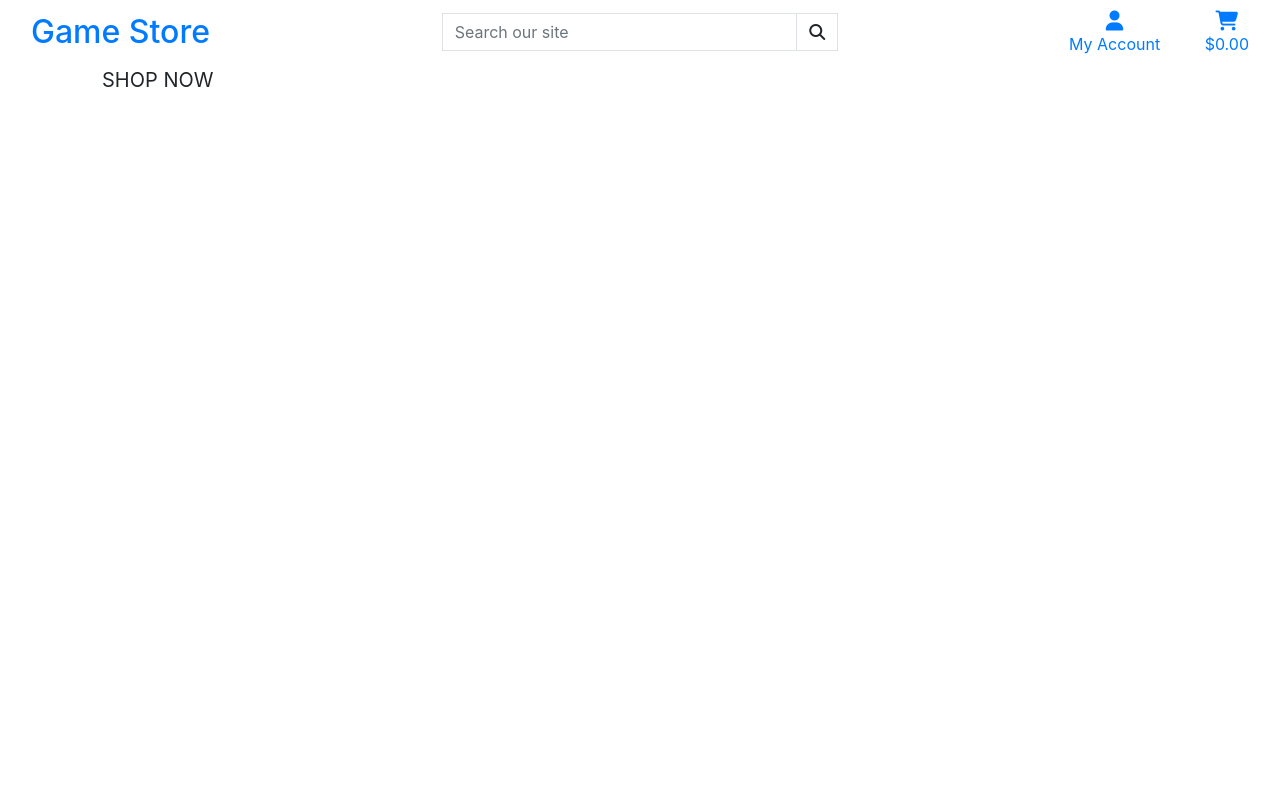
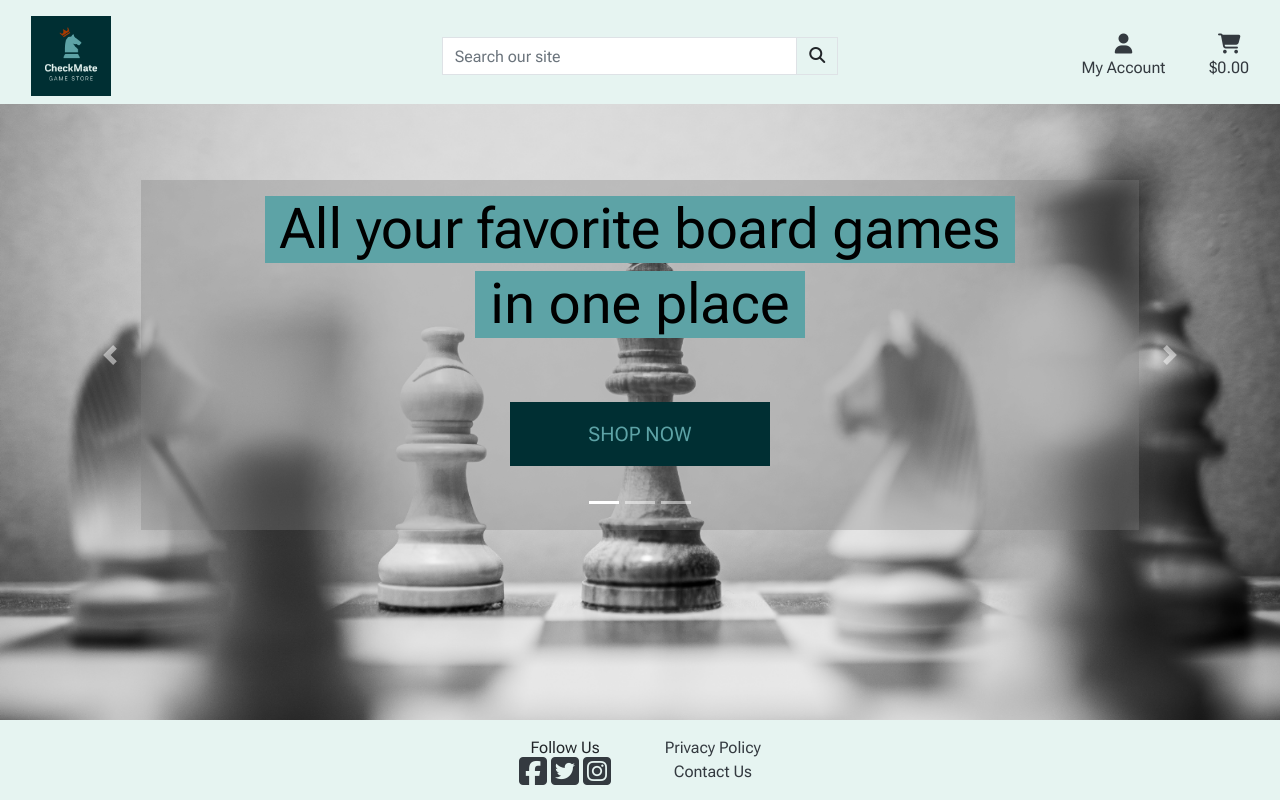
Before and after one commit to vit718/CheckMate-GameStore_Django, a Django app: page / in a window 1280 px wide. Run offline with Django 3.2, Linux system fonts and the light colour scheme; some libraries are stand-ins or nearby versions.

Commit message:
Added navbar, footer and carousel to home page

```diff
--- a/game_store/settings.py
+++ b/game_store/settings.py
@@ -146,6 +146,10 @@ USE_TZ = True
 # https://docs.djangoproject.com/en/3.2/howto/static-files/
 
 STATIC_URL = '/static/'
+STATICFILES_DIRS = (os.path.join(BASE_DIR, 'static'),)
+
+MEDIA_URL = '/media/'
+MEDIA_ROOT = os.path.join(BASE_DIR, 'media')
 
 # Default primary key field type
 # https://docs.djangoproject.com/en/3.2/ref/settings/#default-auto-field
--- a/game_store/urls.py
+++ b/game_store/urls.py
@@ -15,9 +15,11 @@ Including another URLconf
 """
 from django.contrib import admin
 from django.urls import path, include
+from django.conf import settings
+from django.conf.urls.static import static
 
 urlpatterns = [
     path('admin/', admin.site.urls),
     path('accounts/', include('allauth.urls')),
     path('', include('home.urls')),
-]
+] + static(settings.MEDIA_URL, document_root=settings.MEDIA_ROOT)
--- a/home/templates/home/index.html
+++ b/home/templates/home/index.html
@@ -11,17 +11,67 @@
 {% endblock %}
 
 {% block content %}
-<div class="container h-100">
-    <div class="row h-100">
-        <div class="col-7 col-md-6 my-auto">
-            <h1 class="display-4 logo-font text-black">
-            </h1>
-            <div class="my-5">
-                <h4>
-                    <a href="" class="shop-now-button btn btn-lg rounded-0 text-uppercase py-3">Shop Now</a>
-                </h4>
+<div class="w-100 p-3">
+    <div id="carouselExampleIndicators" class="carousel slide" data-ride="carousel">
+        <ol class="carousel-indicators">
+          <li data-target="#carouselExampleIndicators" data-slide-to="0" class="active"></li>
+          <li data-target="#carouselExampleIndicators" data-slide-to="1"></li>
+          <li data-target="#carouselExampleIndicators" data-slide-to="2"></li>
+        </ol>
+        <div class="carousel-inner">
+          <div class="carousel-item active">
+            <div class="container carousel-container h-100 py-3">
+                <div class="text-center">
+                    <h1 id="carousel-main-1" class="text-background display-4">
+                        All your favorite board games
+                    </h1>
+                </div>
+                <div class="text-center">
+                    <p id="carousel-main-2" class="text-background display-4">
+                        in one place
+                    </p>
+                </div>
+                <div class="my-5">
+                    <h4 id="h4-btn">
+                        <a href="" id="shop-now-btn" class="btn shop-action-btn btn-lg rounded-0 text-uppercase py-3">Shop Now</a>
+                    </h4>
+                </div>
             </div>
+          </div>
+          <div class="carousel-item">
+            <div class="container carousel-container h-100 py-3 text-center">
+                <h1 class="text-background display-5 text-black">
+                    On Sale!
+                </h1>
+                <div class="my-5">
+                    <h4 id="h4-btn">
+                        <a href="" class="btn shop-action-btn btn-lg rounded-0 text-uppercase py-3">Shop Now</a>
+                    </h4>
+                </div>
+            </div>
+          </div>
+          <div class="carousel-item">
+            <div class="container carousel-container h-100 py-3 text-center">
+                <h1 class="display-5 text-black text-background">
+                    Recently Added!
+                </h1>
+                <div class="my-5">
+                    <h4 id="h4-btn">
+                        <a href="" class="btn shop-action-btn btn-lg rounded-0 text-uppercase py-3">Shop Now</a>
+                    </h4>
+                </div>
+            </div>
+          </div>
         </div>
+        <a class="carousel-control-prev" href="#carouselExampleIndicators" role="button" data-slide="prev">
+          <span class="carousel-control-prev-icon" aria-hidden="true"></span>
+          <span class="sr-only">Previous</span>
+        </a>
+        <a class="carousel-control-next" href="#carouselExampleIndicators" role="button" data-slide="next">
+          <span class="carousel-control-next-icon" aria-hidden="true"></span>
+          <span class="sr-only">Next</span>
+        </a>
     </div>
 </div>
+
 {% endblock %}
--- /dev/null
+++ b/static/css/base.css
@@ -0,0 +1,101 @@
+@import url('https://fonts.googleapis.com/css2?family=Roboto+Flex:opsz,wght@8..144,400;8..144,700&display=swap');
+html {
+    height: 100%;
+}
+
+body {
+    background: url('/media/background_img2.png') no-repeat center center fixed;
+    background-size: cover;
+    height: calc(100vh - 164px);
+    font-family: 'Roboto Flex', sans-serif;
+}
+
+#logo-img {
+    height: 80px;
+    width: 80px;
+}
+
+#topnav {
+    background-color: #E6F4F1;
+}
+
+.carousel-container {
+    background-color: rgba(128, 128, 128, 0.336);
+}
+
+#shop-now-btn {
+    opacity: 0;
+}
+
+.shop-action-btn {
+    background: #002F33;
+    color: #5da3a6;
+    min-width: 260px;
+}
+
+.shop-action-btn:hover {
+    color: white;
+}
+
+.text-background {
+    background-color: #5da3a6;
+    display: inline-block;
+    padding-left: 15px;
+    padding-right: 15px;
+}
+
+#h4-btn {
+    text-align: center;
+}
+
+.text-black {
+    color: black;
+}
+
+.text-dark {
+    color #002F33;
+}
+
+#carousel-main-1, #carousel-main-2 {
+    opacity: 0;
+    text-align: center;
+    color: black;
+    background-color: #5da3a6;
+}
+
+footer {
+    background-color: #E6F4F1;
+}
+
+#footer {
+    display: inline-block;
+    padding: 0 25px;
+}
+
+#footer p {
+    margin-bottom: 0;
+}
+
+/* -------------------------------- Media Queries
+
+/* Slightly larger container on xl screens */
+@media (min-width: 1200px) {
+    .container {
+      max-width: 80%;
+    }
+}
+
+/* fixed top navbar only on medium and up */
+@media (min-width: 992px) {
+    .fixed-top-desktop-only {
+        position: fixed;
+        top: 0;
+        right: 0;
+        left: 0;
+        z-index: 1030;
+    }
+
+    .header-container {
+        padding-top: 164px;
+    }
+}
--- /dev/null
+++ b/static/js/base.js
@@ -0,0 +1,8 @@
+
+$("#carousel-main-1").delay(1500).animate({"opacity": "1"}, 700);
+
+$("#carousel-main-2").delay(2500).animate({"opacity": "1"}, 700);
+
+$("#shop-now-btn").delay(3500).animate({"opacity": "1"}, 700);
+
+$('.carousel').carousel({interval: 6000});
--- a/templates/base.html
+++ b/templates/base.html
@@ -15,8 +15,8 @@
 
     <!-- Bootstrap CSS -->
     {% block corecss %}
-        <script src="https://kit.fontawesome.com/56dd7abce3.js" crossorigin="anonymous"></script>
         <link rel="stylesheet" href="https://cdn.jsdelivr.net/npm/bootstrap@4.6.1/dist/css/bootstrap.min.css" integrity="sha384-zCbKRCUGaJDkqS1kPbPd7TveP5iyJE0EjAuZQTgFLD2ylzuqKfdKlfG/eSrtxUkn" crossorigin="anonymous">
+        <link rel="stylesheet" href="{% static 'css/base.css' %}">
     {% endblock %}
 
     {% block extra_css %}
@@ -24,7 +24,8 @@
 
     <!-- jquery script -->
     {% block corejs %}
-    <script src="https://cdn.jsdelivr.net/npm/jquery@3.5.1/dist/jquery.slim.min.js" integrity="sha384-DfXdz2htPH0lsSSs5nCTpuj/zy4C+OGpamoFVy38MVBnE+IbbVYUew+OrCXaRkfj" crossorigin="anonymous"></script>
+    <script src="https://kit.fontawesome.com/56dd7abce3.js" crossorigin="anonymous"></script>
+    <script src="https://code.jquery.com/jquery-3.6.0.min.js" integrity="sha256-/xUj+3OJU5yExlq6GSYGSHk7tPXikynS7ogEvDej/m4=" crossorigin="anonymous"></script>
     <script src="https://cdn.jsdelivr.net/npm/popper.js@1.16.1/dist/umd/popper.min.js" integrity="sha384-9/reFTGAW83EW2RDu2S0VKaIzap3H66lZH81PoYlFhbGU+6BZp6G7niu735Sk7lN" crossorigin="anonymous"></script>
     <script src="https://cdn.jsdelivr.net/npm/bootstrap@4.6.1/dist/js/bootstrap.min.js" integrity="sha384-VHvPCCyXqtD5DqJeNxl2dtTyhF78xXNXdkwX1CZeRusQfRKp+tA7hAShOK/B/fQ2" crossorigin="anonymous"></script>
     {% endblock %}
@@ -32,22 +33,22 @@
     {% block extra_js %}
     {% endblock %}
 
-    <title>Game Store {% block extra_title %}{% endblock %}</title>
+    <title>CheckMate Game Store {% block extra_title %}{% endblock %}</title>
   </head>
   <body>
     <header class="container-fluid fixed-top">
-        <div class="row">
+        <div id="topnav" class="row pt-lg-2 d-none d-lg-flex">
             <div class="col-12 col-lg-4 my-auto py-1 py-lg-0 text-center text-lg-left">
-                <a href="{% url 'home' %}" class="nav-link main-logo-link">
-                    <h2 class="logo-font my-0">Game Store</h2>
+                <a href="{% url 'home' %}" class="nav-link">
+                    <img id="logo-img" src="/media/logo.png" alt="Store Logo">
                 </a>
             </div>
             <div class="col-12 col-lg-4 my-auto py-1 py-lg-0">
                 <form method="GET" action="">
                     <div class="input-group w-100">
-                        <input class="form-control border border-black rounded-0" type="text" name="q" placeholder="Search our site">
+                        <input class="form-control border rounded-0" type="text" name="q" placeholder="Search our site">
                         <div class="input-group-append">
-                            <button class="form-control btn btn-black border border-black rounded-0" type="submit">
+                            <button class="form-control btn border rounded-0" type="submit">
                                 <span class="icon">
                                     <i class="fas fa-search"></i>
                                 </span>
@@ -59,7 +60,7 @@
             <div class="col-12 col-lg-4 my-auto py-1 py-lg-0">
                 <ul class="list-inline list-unstyled text-center text-lg-right my-0">
                     <li class="list-inline-item dropdown">
-                        <a class="text-black nav-link" href="#" id="user-options" data-toggle="dropdown" aria-haspopup="true" aria-expanded="false">
+                        <a class="nav-link text-dark" href="#" id="user-options" data-toggle="dropdown" aria-haspopup="true" aria-expanded="false">
                             <div class="text-center">
                                 <div><i class="fa-solid fa-user fa-lg"></i></div>
                                 <p class="my-0">My Account</p>
@@ -79,7 +80,7 @@
                         </div>
                     </li>
                     <li class="list-inline-item">
-                        <a class="{% if grand_total %}text-info font-weight-bold{% else %}text-black{% endif %} nav-link" href="">
+                        <a class="{% if grand_total %}text-info font-weight-bold{% else %}text-dark{% endif %} nav-link" href="">
                             <div class="text-center">
                                 <div><i class="fa-solid fa-cart-shopping fa-lg"></i></div>
                                 <p class="my-0">
@@ -110,5 +111,29 @@
     {% block postloadjs %}
     {% endblock %}
 
+    <footer class="fixed-bottom py-3 text-center">
+        <div id="footer" class="mt-auto text-center">
+            <div>
+                <p>Follow Us</p>
+            </div>
+            <div>
+                <a class="text-dark" href="https://www.facebook.com/" target="_blank" rel="noopener"
+                    aria-label="visit our Facebook page (opens in a new page)"><i class="fab fa-facebook-square fa-2xl"></i></a>
+                <a class="text-dark" href="https://twitter.com/" target="_blank" rel="noopener"
+                    aria-label="visit our Twitter page (opens in a new page)"><i class="fab fa-twitter-square fa-2xl"></i></a>
+                <a class="text-dark" href="https://www.instagram.com/" target="_blank" rel="noopener"
+                    aria-label="visit our Instgram page (opens in a new page)"><i class="fab fa-instagram-square fa-2xl"></i></a>
+            </div>
+        </div>
+        <div id="footer" class="mt-auto text-center">
+            <div>
+                <a class="text-dark" href="">Privacy Policy</a>
+            </div>
+            <div>
+                <a class="text-dark" href="">Contact Us</a>
+            </div>
+        </div>
+    </footer>
+    <script src="{% static 'js/base.js' %}"></script>
   </body>
 </html>
```
Also changed, not shown: media/background_img2.png (added), media/logo.png (added).
